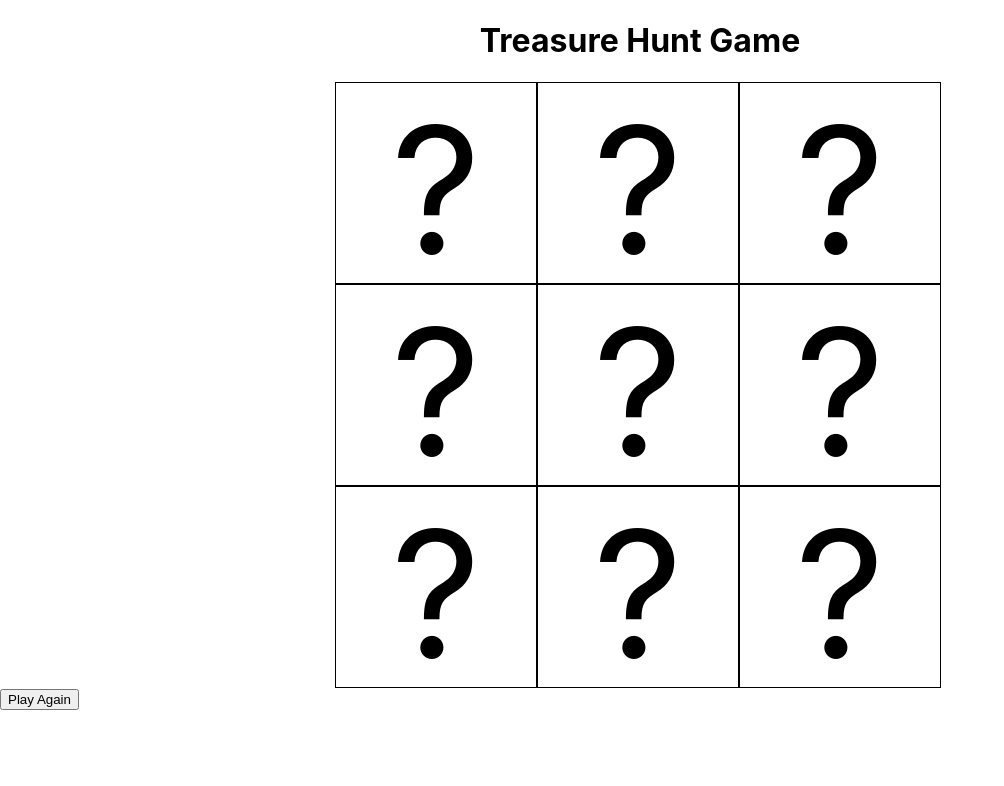
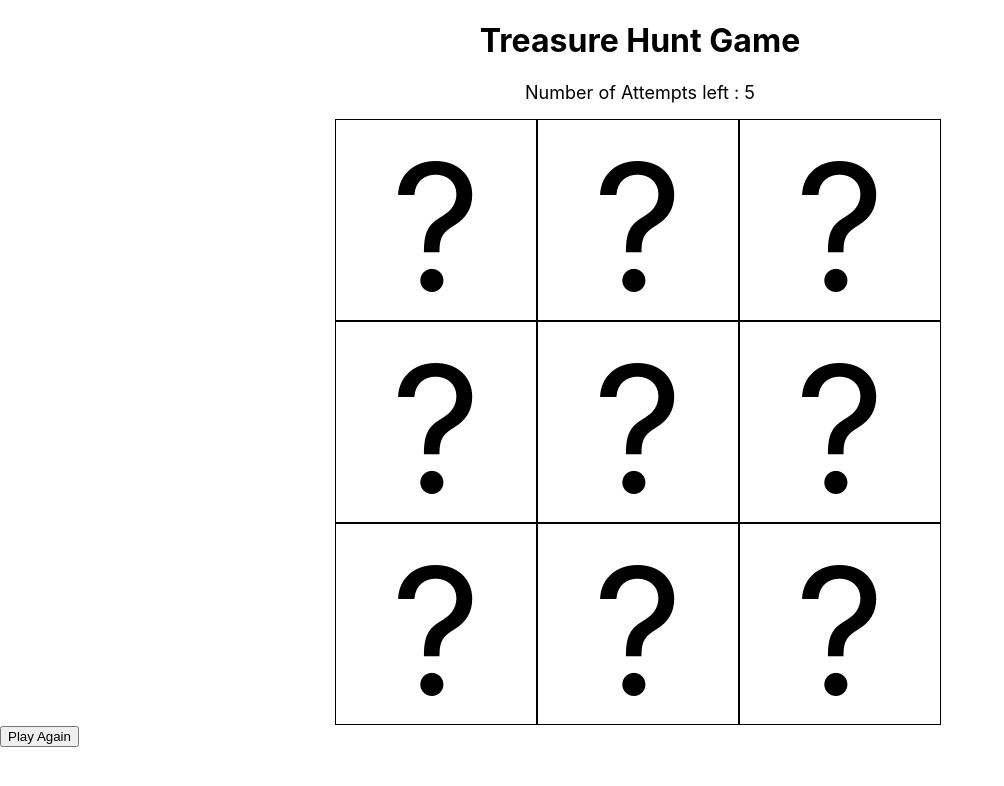
Before and after one commit to learn-academy-2022-foxtrot/treasurehunt-jumba23, a React (Create React App) app: page / in a window 1280 px wide. Shown: the top 786 px of the page, without its empty margins (0-1004 px from the left). Built offline with nearby package versions, Linux system fonts and the light colour scheme.

Commit message:
added a  counter that shows how many guesses I have left

```diff
--- a/src/App.css
+++ b/src/App.css
@@ -1,5 +1,10 @@
 h1 {
   text-align: center;
+}
+.attCounter {
+  margin: 1rem auto;
+  text-align: center;
+  font-size: large;
 }
 
 .square {
--- a/src/App.js
+++ b/src/App.js
@@ -21,6 +21,8 @@ const App = () => {
     Math.floor(Math.random() * board.length)
   );
 
+  const [counter, setCounter] = useState(5);
+
   const handleGamePlay = (clickedSquare) => {
     console.log("treasureLocation:", treasureLocation);
     console.log("bombLocation:", bombLocation);
@@ -34,19 +36,25 @@ const App = () => {
     } else {
       updateBoard[clickedSquare] = "🌴";
       setBoard(updateBoard);
+      runCounter(counter);
     }
+  };
+
+  const runCounter = () => {
+    counter === 1 ? handleReset() : setCounter(counter - 1);
   };
 
   const handleReset = () => {
     setBoard(["?", "?", "?", "?", "?", "?", "?", "?", "?"]);
     setTreasureLocation(Math.floor(Math.random() * board.length));
     setBombLocation(Math.floor(Math.random() * board.length));
+    setCounter(5);
   };
 
-  console.log("treasureLocation:", treasureLocation);
   return (
     <>
       <h1>Treasure Hunt Game</h1>
+      <div className="attCounter">Number of Attempts left : {counter}</div>
       <div className="board-game">
         {board.map((square, index) => {
           return (
```
Also changed, not shown: 1 other file (tests, documents, lock files or other folders).
